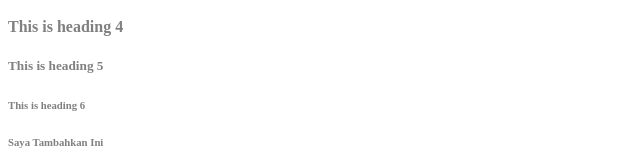
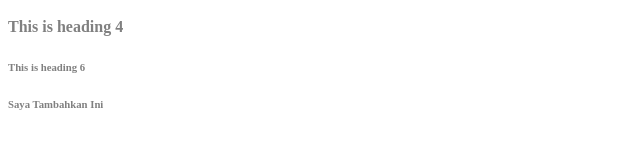
Before and after one commit to Zorgons905/web_git, a plain HTML site: page index.html in a window 1280 px wide. Shown: the part 152-302 px from the top of the page, without its empty margins (0-640 px from the left). Drawn offline with Linux system fonts and the light colour scheme.

Commit message:
ulang lagi deh

```diff
--- a/index.html
+++ b/index.html
@@ -6,7 +6,7 @@
 <h2>This is heading 2</h2>
 <h3>This is heading 3</h3>
 <h4>This is heading 4</h4>
-<h5>This is heading 5</h5>
+
 <h6>This is heading 6</h6>
 <h6>Saya Tambahkan Ini</h6>
 </body>
```
